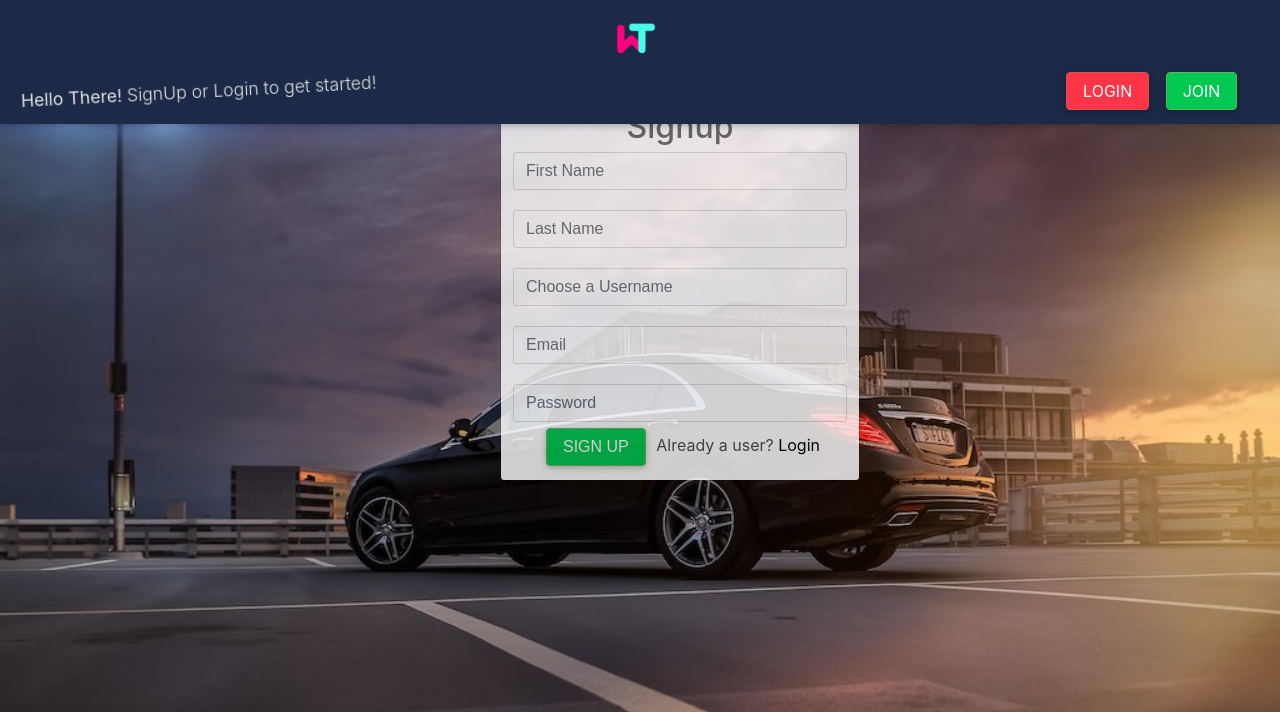
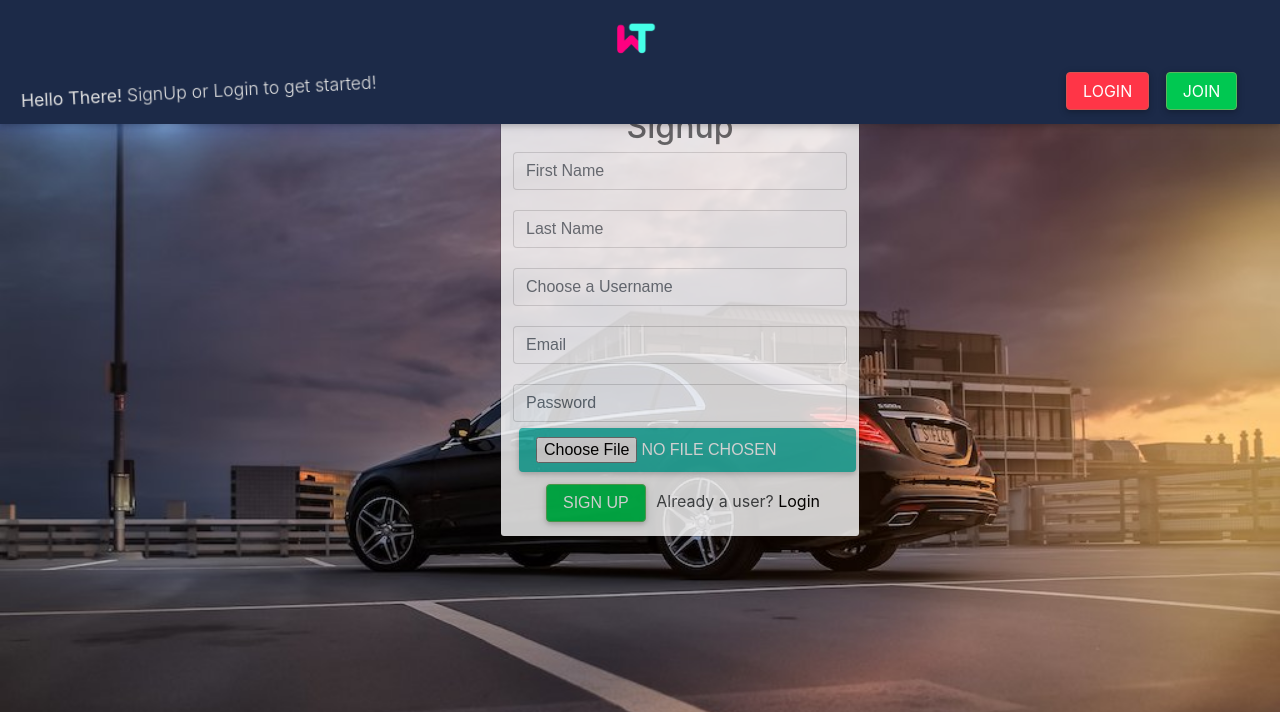
Before and after one commit to TeamWorkIT/workIT, a PHP site: page /signup.php in a window 1280 px wide. Shown: the top 712 px of the page. Run offline with PHP 8.4, Linux system fonts and the light colour scheme; some libraries are stand-ins or nearby versions.

Commit message:
image upload button added

```diff
--- a/signup.php
+++ b/signup.php
@@ -34,6 +34,7 @@ session_start();
 		<br>
 
 		<input type="text" name="pwd" class="form-control"  placeholder="Password">
+		<input type="file" name="imgupload" class="btn btn-default" value="" placeholder="Upload a Photo">
 		<button name="submit" type="submit" class="btn btn-success">Sign Up</button>
 		Already a user? <a href="Login.php">Login</a>
 	</form>
```
